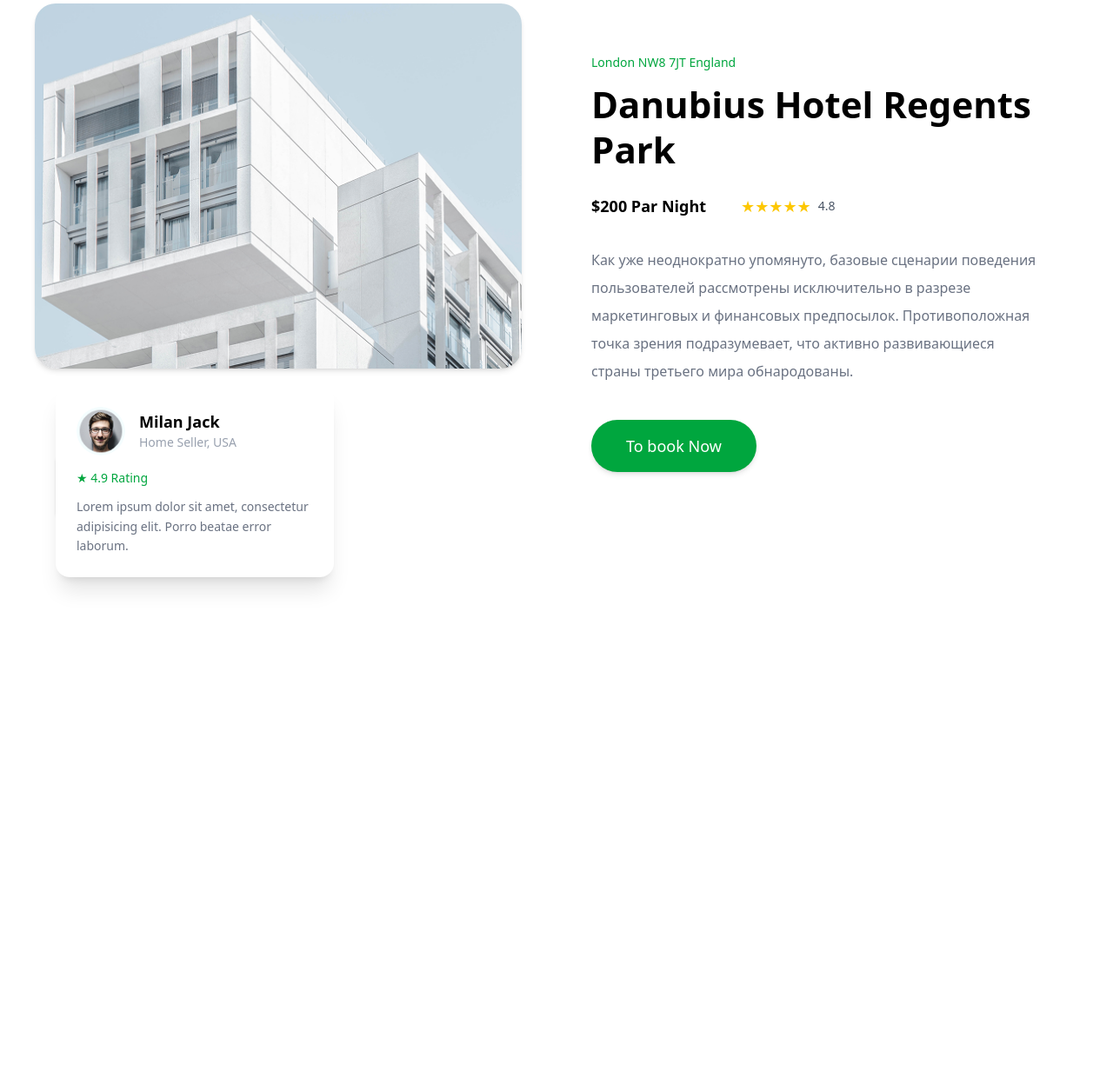
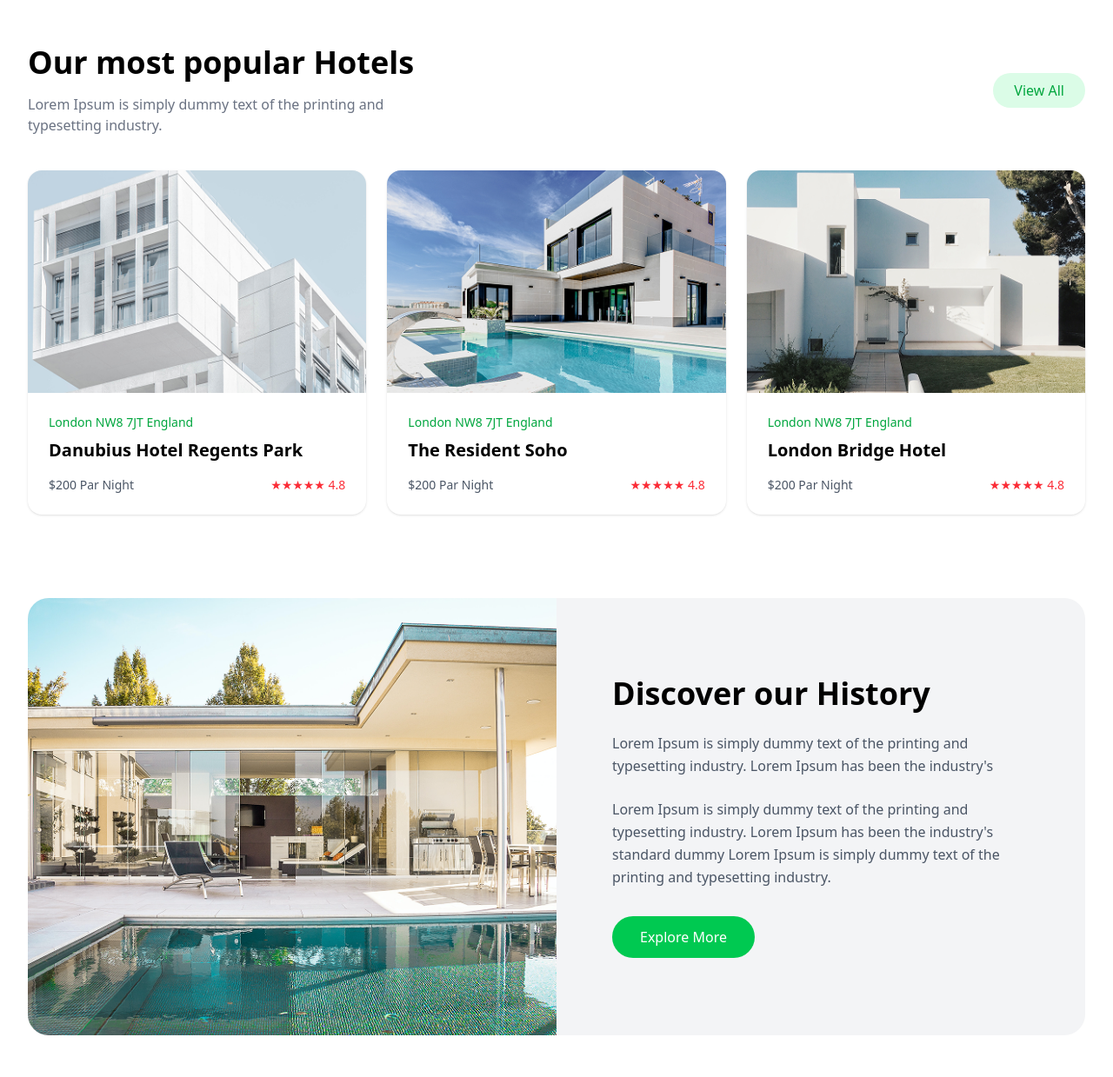
Before and after one commit to azimodinaev467/brranch, a website: page index2.html in a window 1280 px wide. Shown: the part 100-1339 px from the top of the page at 87% size. Before the commit the page ends 800 px from the top, so only its background shows below. Drawn offline with Linux system fonts and the light colour scheme.

Commit message:
project3-4

```diff
--- a/index2.html
+++ b/index2.html
@@ -22,91 +22,134 @@
     </button>
   </div>
 </header>
+ <section class="max-w-7xl mx-auto px-4 md:px-8 py-12">
 
+    <!-- Header -->
+    <div class="flex flex-col md:flex-row md:items-center md:justify-between mb-10 gap-6">
 
-<!-- MAIN -->
-<section class="max-w-7xl mx-auto px-10 pb-20">
-  <div class="grid md:grid-cols-2 gap-20 items-center">
-
-    <!-- LEFT SIDE -->
-    <div class="relative">
-
-      <!-- Big Image -->
-      <div class="rounded-3xl overflow-hidden shadow-md">
-        <img src="./image (87).png"
-             class="w-full h-[420px] object-cover">
+        <div class="text-center md:text-left">
+            <h2 class="text-2xl md:text-4xl font-semibold mb-4">
+                Our most popular Hotels
+            </h2>
+            <p class="text-gray-500 max-w-md mx-auto md:mx-0">
+                Lorem Ipsum is simply dummy text of the printing and typesetting industry.
+            </p>
         </div>
 
-      <!-- Profile Card -->
-      <div class="absolute -bottom-16 left-6 bg-white rounded-2xl p-6 w-[320px] shadow-xl">
+        <button class="bg-green-100 text-green-600 px-6 py-2 rounded-full self-center md:self-auto">
+            View All
+        </button>
 
-        <div class="flex items-center gap-4">
-          <img src="./Ellipse 1594.png"
-               class="w-14 h-14 rounded-full object-cover">
-          <div>
-            <h4 class="font-semibold text-[18px]">Milan Jack</h4>
-            <p class="text-gray-400 text-sm">Home Seller, USA</p>
+    </div>
+
+    <div class="grid grid-cols-1 sm:grid-cols-2 lg:grid-cols-3 gap-6">
+
+        <!-- Card -->
+        <div class="bg-white rounded-2xl shadow-sm overflow-hidden">
+            <img src="./image (83).png"
+                 class="w-full h-64 object-cover">
+
+            <div class="p-6">
+                <p class="text-green-600 text-sm mb-2">
+                    London NW8 7JT England
+                </p>
+
+                <h3 class="text-xl font-semibold mb-4">
+                    Danubius Hotel Regents Park
+                </h3>
+
+                <div class="flex justify-between items-center text-sm">
+                    <span class="text-gray-600">$200 Par Night</span>
+                    <span class="text-red-500">★★★★★ 4.8</span>
+                </div>
             </div>
         </div>
 
-        <div class="mt-4 text-green-600 font-medium text-sm">
-          ★ 4.9 Rating
+        <!-- Card -->
+        <div class="bg-white rounded-2xl shadow-sm overflow-hidden">
+            <img src="./image (84).png"
+                 class="w-full h-64 object-cover">
+
+            <div class="p-6">
+                <p class="text-green-600 text-sm mb-2">
+                    London NW8 7JT England
+                </p>
+
+                <h3 class="text-xl font-semibold mb-4">
+                    The Resident Soho
+                </h3>
+
+                <div class="flex justify-between items-center text-sm">
+                    <span class="text-gray-600">$200 Par Night</span>
+                    <span class="text-red-500">★★★★★ 4.8</span>
+                </div>
+            </div>
         </div>
 
-        <p class="mt-3 text-gray-500 text-sm leading-relaxed">
-          Lorem ipsum dolor sit amet, consectetur adipisicing elit.
-          Porro beatae error laborum.
+        <!-- Card -->
+        <div class="bg-white rounded-2xl shadow-sm overflow-hidden">
+            <img src="./image (85).png  "
+                 class="w-full h-64 object-cover">
+
+            <div class="p-6">
+                <p class="text-green-600 text-sm mb-2">
+                    London NW8 7JT England
                 </p>
+
+                <h3 class="text-xl font-semibold mb-4">
+                    London Bridge Hotel
+                </h3>
+
+                <div class="flex justify-between items-center text-sm">
+                    <span class="text-gray-600">$200 Par Night</span>
+                    <span class="text-red-500">★★★★★ 4.8</span>
                 </div>
-
-      <!-- Thumbnails -->
-      <div class="flex gap-6 mt-24 ml-6">
-        <img src="your-thumb1.jpg"
-             class="w-32 h-20 rounded-xl object-cover shadow">
-        <img src="your-thumb2.jpg"
-             class="w-32 h-20 rounded-xl object-cover shadow">
+            </div>
         </div>
 
     </div>
 
+</section>
+<section class="max-w-7xl mx-auto px-4 md:px-8 py-12">
 
-    <!-- RIGHT SIDE -->
+    <div class="bg-gray-100 rounded-3xl overflow-hidden">
+
+        <div class="grid grid-cols-1 md:grid-cols-2 items-center">
+
+            <!-- Image -->
             <div>
+                <img src="./image (86).png"
+                     class="w-full h-64 md:h-full object-cover">
+            </div>
 
-      <p class="text-green-600 text-sm font-medium mb-3">
-        London NW8 7JT England
+            <!-- Content -->
+            <div class="p-6 md:p-16 text-center md:text-left">
+
+                <h2 class="text-2xl md:text-4xl font-semibold mb-6">
+                    Discover our History
+                </h2>
+
+                <p class="text-gray-600 mb-6 leading-relaxed">
+                    Lorem Ipsum is simply dummy text of the printing and typesetting industry.
+                    Lorem Ipsum has been the industry's
                 </p>
 
-      <h1 class="text-[42px] font-bold leading-tight mb-6">
-        Danubius Hotel Regents Park
-      </h1>
-
-      <div class="flex items-center gap-10 mb-8">
-        <p class="font-semibold text-lg">
-          $200 Par Night
+                <p class="text-gray-600 mb-8 leading-relaxed">
+                    Lorem Ipsum is simply dummy text of the printing and typesetting industry.
+                    Lorem Ipsum has been the industry's standard dummy
+                    Lorem Ipsum is simply dummy text of the printing and typesetting industry.
                 </p>
 
-        <div class="flex items-center gap-2 text-yellow-400 text-lg">
-          ★★★★★
-          <span class="text-gray-600 text-sm">4.8</span>
-        </div>
-      </div>
-
-      <p class="text-gray-500 leading-8 max-w-lg mb-10">
-        Как уже неоднократно упомянуто, базовые сценарии поведения пользователей
-        рассмотрены исключительно в разрезе маркетинговых и финансовых предпосылок.
-        Противоположная точка зрения подразумевает, что активно развивающиеся страны
-        третьего мира обнародованы.
-      </p>
-
-      <button class="bg-green-600 text-white px-10 py-4 rounded-full text-lg font-medium shadow-md hover:bg-green-700 transition">
-        To book Now
+                <button class="bg-green-500 hover:bg-green-600 text-white px-8 py-3 rounded-full transition">
+                    Explore More
                 </button>
 
             </div>
 
         </div>
+
+    </div>
+
 </section>
-
 </body>
 </html>
```
Lines whose indentation alone changed are shown as unchanged.
